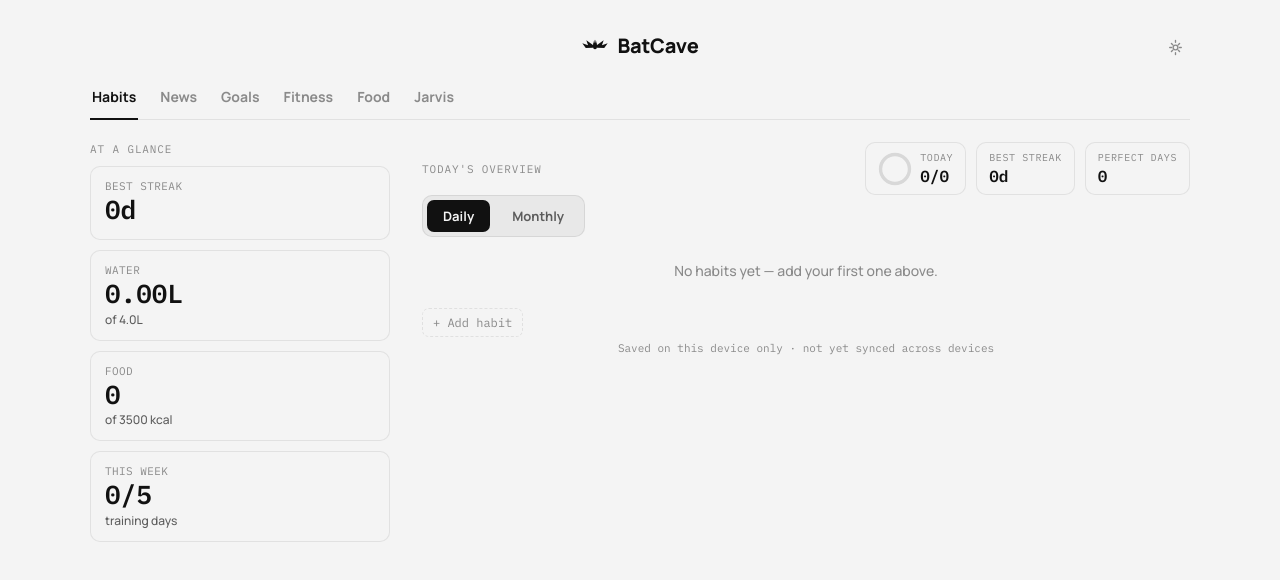
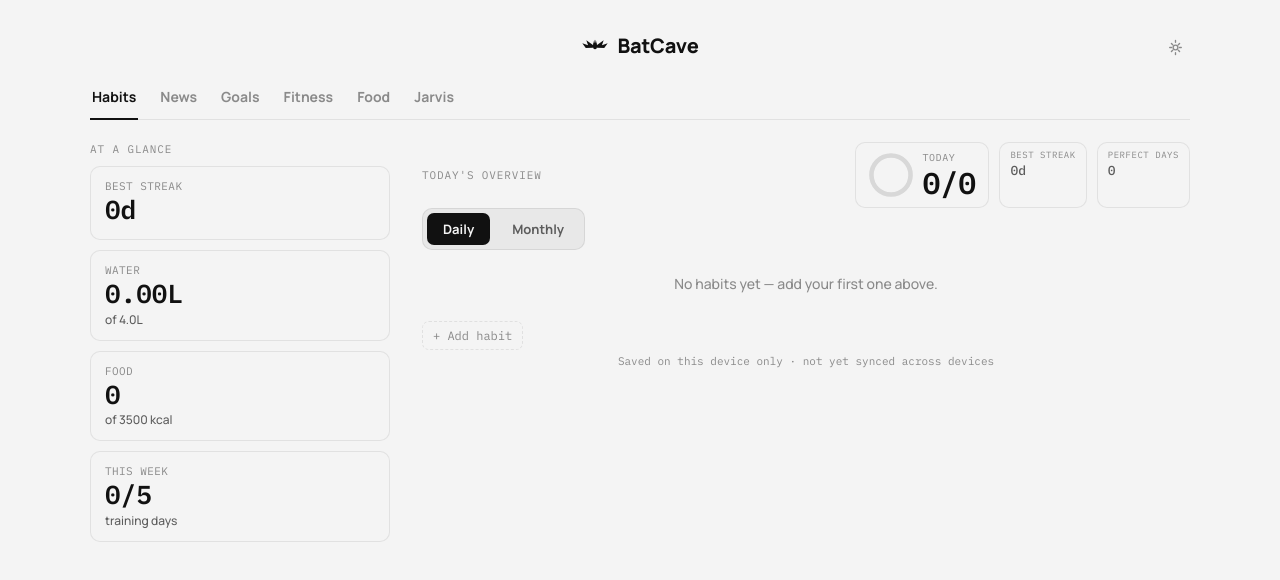
Before and after one commit to Martin49388/my-life-app, a plain HTML site: page index.html in a window 1280 px wide. Drawn offline with Linux system fonts and the light colour scheme; a script that the page names is missing.

Commit message:
Hierarchy: one primary number per header, mute the rest
Every .stat-value used to be 16px regardless of which tab or which tile —
flat by construction. Now each section's header has one clear primary
(today's completion ring on Habits, 'This week' on Fitness, 'Active' on
Goals) at 30px, and the secondary tiles (.stat-tile-muted: best streak,
perfect days, today's exercise count, completed goals) drop to 13px and
text-dim. Food's budget-number was already doing this right (38px) — left
untouched, used as the reference. Habits' completion ring also grows
34px->46px since it's now the tab's primary visual, not an also-ran.

```diff
--- a/index.html
+++ b/index.html
@@ -75,14 +75,14 @@
             </svg>
             <div class="ring-label">
               <span class="stat-label">Today</span>
-              <span class="stat-value" id="today-count">0/0</span>
+              <span class="stat-value stat-value-primary" id="today-count">0/0</span>
             </div>
           </div>
-          <div class="stat-tile">
+          <div class="stat-tile stat-tile-muted">
             <span class="stat-label">Best streak</span>
             <span class="stat-value" id="best-streak">0d</span>
           </div>
-          <div class="stat-tile">
+          <div class="stat-tile stat-tile-muted">
             <span class="stat-label">Perfect days</span>
             <span class="stat-value" id="perfect-days">0</span>
           </div>
@@ -151,9 +151,9 @@
         <div class="stat-tiles">
           <div class="stat-tile">
             <span class="stat-label">Active</span>
-            <span class="stat-value" id="goals-active-count">0</span>
+            <span class="stat-value stat-value-primary" id="goals-active-count">0</span>
           </div>
-          <div class="stat-tile">
+          <div class="stat-tile stat-tile-muted">
             <span class="stat-label">Completed</span>
             <span class="stat-value" id="goals-done-count">0</span>
           </div>
@@ -210,9 +210,9 @@
         <div class="stat-tiles">
           <div class="stat-tile">
             <span class="stat-label">This week</span>
-            <span class="stat-value" id="fitness-traindays">0/5</span>
+            <span class="stat-value stat-value-primary" id="fitness-traindays">0/5</span>
           </div>
-          <div class="stat-tile">
+          <div class="stat-tile stat-tile-muted">
             <span class="stat-label">Today</span>
             <span class="stat-value" id="fitness-today">0/0</span>
           </div>
--- a/style.css
+++ b/style.css
@@ -339,8 +339,8 @@ body {
 }
 
 .ring {
-  width: 34px;
-  height: 34px;
+  width: 46px;
+  height: 46px;
   transform: rotate(-90deg);
   flex-shrink: 0;
 }
@@ -378,6 +378,27 @@ body {
   font-variant-numeric: tabular-nums;
   font-size: 16px;
   font-weight: 600;
+}
+
+/* One number per screen gets to be the thing you actually look at —
+   everything else in the header stays small and muted (.stat-tile-muted). */
+.stat-value-primary {
+  font-size: 30px;
+  line-height: 1.1;
+}
+
+.stat-tile-muted {
+  padding: 6px 10px;
+}
+
+.stat-tile-muted .stat-value {
+  font-size: 13px;
+  color: var(--text-dim);
+  font-weight: 500;
+}
+
+.stat-tile-muted .stat-label {
+  font-size: 9px;
 }
 
 .view-tabs {
```
